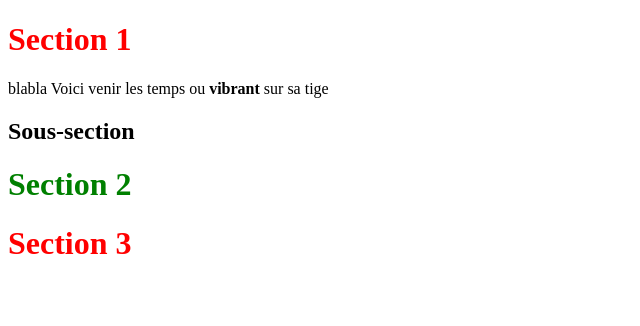
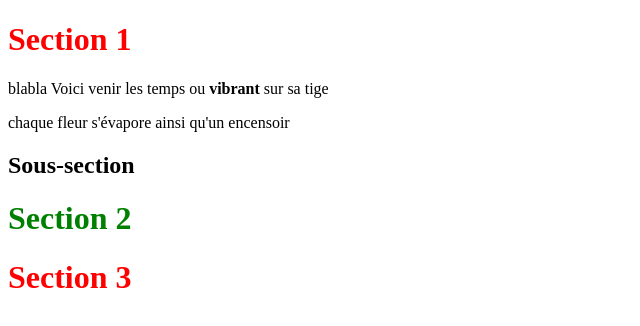
Before and after one commit to Polszik/Polszik.github.io, a plain HTML site: page index.html in a window 1280 px wide. Shown: the whole page, without its empty margins (0-640 px from the left). Drawn offline with Linux system fonts and the light colour scheme.

Commit message:
Ajout d'un vers

```diff
--- a/index.html
+++ b/index.html
@@ -9,6 +9,7 @@
 <body>
 	<h1> Section 1 </h1>
 	<p> blabla Voici venir les temps ou <strong>vibrant</strong> sur sa tige</p>
+	<p> chaque fleur s'évapore ainsi qu'un encensoir </p>
 	<h2> Sous-section</h2>
 	<h1 class="classe1"> Section 2 </h1>
 	<h1> Section 3 </h1>
```
